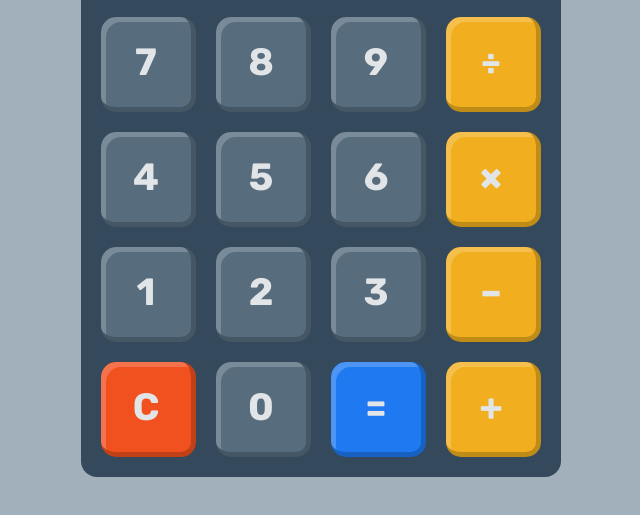
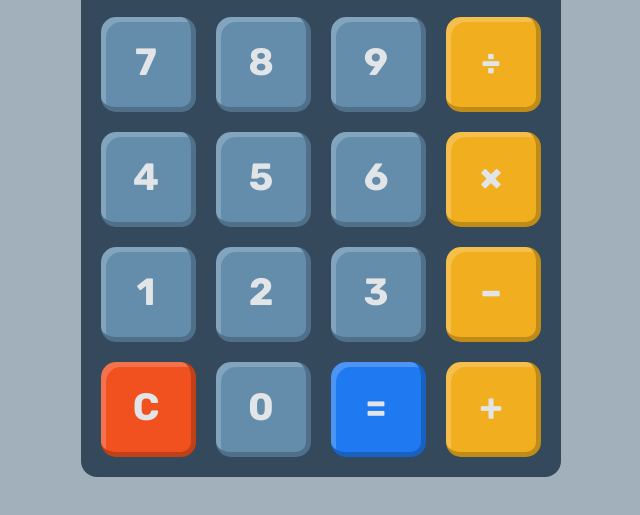
Before and after one commit to serkancanseven/simple-calculator, a plain HTML site: page src/index.html in a window 1280 px wide. Shown: the part 233-748 px from the top of the page, without its empty margins (319-959 px from the left). Drawn offline with Linux system fonts and the light colour scheme.

Commit message:
feat: update button background color

```diff
--- a/src/style.css
+++ b/src/style.css
@@ -61,7 +61,7 @@ body {
   display: flex;
   justify-content: center;
   align-items: center;
-  background-color: #576d7e;
+  background-color: #648dac;
   margin: 10px;
   border-right: solid 5px rgba(0, 0, 0, 0.2);
   border-bottom: solid 5px rgba(0, 0, 0, 0.2);
```
